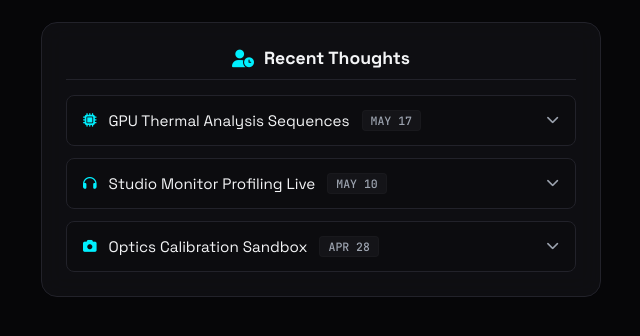
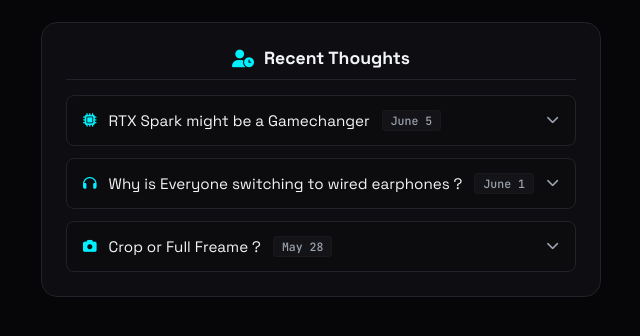
Before and after one commit to amkhaliidd/web, a plain HTML site: page index.html in a window 1280 px wide. Shown: the part 1680-2016 px from the top of the page, without its empty margins (319-959 px from the left). Drawn offline with Linux system fonts and the light colour scheme.

Commit message:
Changed the what's app and thoughts

```diff
--- a/index.html
+++ b/index.html
@@ -540,7 +540,7 @@
                     <a href="tel:+8801953334337" class="circle-btn magnetic phone-glow" target="_blank" title="Direct Call">
                         <i class="fa-solid fa-phone"></i>
                     </a>
-                    <a href="https://wa.me/" class="circle-btn magnetic wa-glow" target="_blank" title="WhatsApp">
+                    <a href="https://wa.me/01953334337" class="circle-btn magnetic wa-glow" target="_blank" title="WhatsApp">
                         <i class="fa-brands fa-whatsapp"></i>
                     </a>
                 </div>
@@ -557,14 +557,14 @@
                 <div class="status-trigger">
                     <div class="status-left-meta">
                         <i class="fa-solid fa-microchip title-icon"></i>
-                        <span>GPU Thermal Analysis Sequences</span>
-                        <span class="status-timestamp">MAY 17</span>
+                        <span>RTX Spark might be a Gamechanger</span>
+                        <span class="status-timestamp">June 5</span>
                     </div>
                     <i class="fa-solid fa-chevron-down status-icon-indicator"></i>
                 </div>
                 <div class="status-content-drawer">
                     <p class="status-text">
-                        Currently running gaming performance and synthetic thermal benchmarking sequences on an ultra-compact, single-fan graphics card architecture. Editing workflow breakdown video up next!
+                        The RTX Spark is a great competator of Apple's M Series Chipset - Finally we might see powerful systems like Macs for windows with better battery backup and performance.
                     </p>
                 </div>
             </div>
@@ -573,14 +573,14 @@
                 <div class="status-trigger">
                     <div class="status-left-meta">
                         <i class="fa-solid fa-headphones title-icon"></i>
-                        <span>Studio Monitor Profiling Live</span>
-                        <span class="status-timestamp">MAY 10</span>
+                        <span>Why is Everyone switching to wired earphones ?</span>
+                        <span class="status-timestamp">June 1</span>
                     </div>
                     <i class="fa-solid fa-chevron-down status-icon-indicator"></i>
                 </div>
                 <div class="status-content-drawer">
                     <p class="status-text">
-                        Finished the final sound staging setup video for the new studio audio monitors. The review layout is live on my YouTube channel now.
+                        Recently Many Popular faces has shifted to wired earphones instead of TWS (True Wireless Earbuds), Why is that ?
                     </p>
                 </div>
             </div>
@@ -589,14 +589,14 @@
                 <div class="status-trigger">
                     <div class="status-left-meta">
                         <i class="fa-solid fa-camera title-icon"></i>
-                        <span>Optics Calibration Sandbox</span>
-                        <span class="status-timestamp">APR 28</span>
+                        <span>Crop or Full Freame ?</span>
+                        <span class="status-timestamp">May 28</span>
                     </div>
                     <i class="fa-solid fa-chevron-down status-icon-indicator"></i>
                 </div>
                 <div class="status-content-drawer">
                     <p class="status-text">
-                        Unboxing and initial macro photography testing for the latest mirrorless camera gadget. Solid layout improvements over the last generation framework.
+                        Crop sensor is good for begenners but full frame gives you the proper boost in Quality , Specially in low light conditions.
                     </p>
                 </div>
             </div>
```
